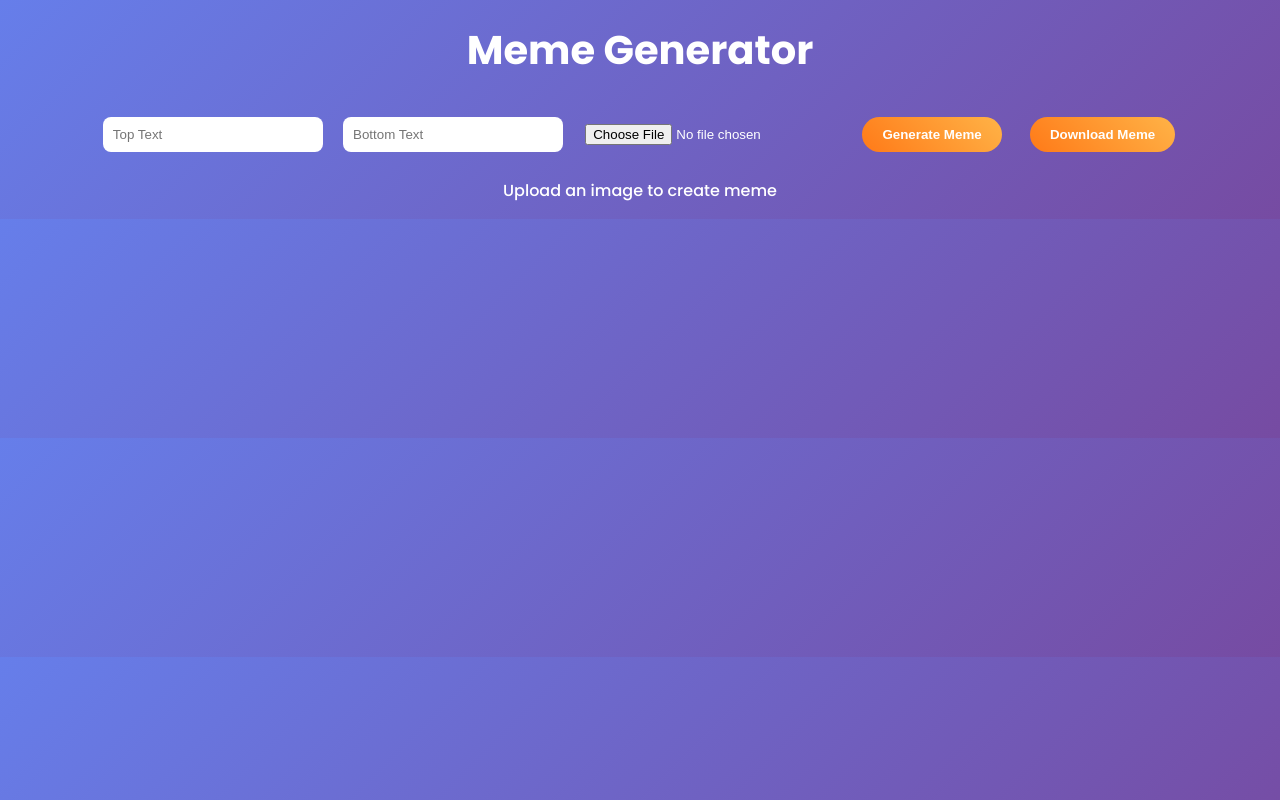
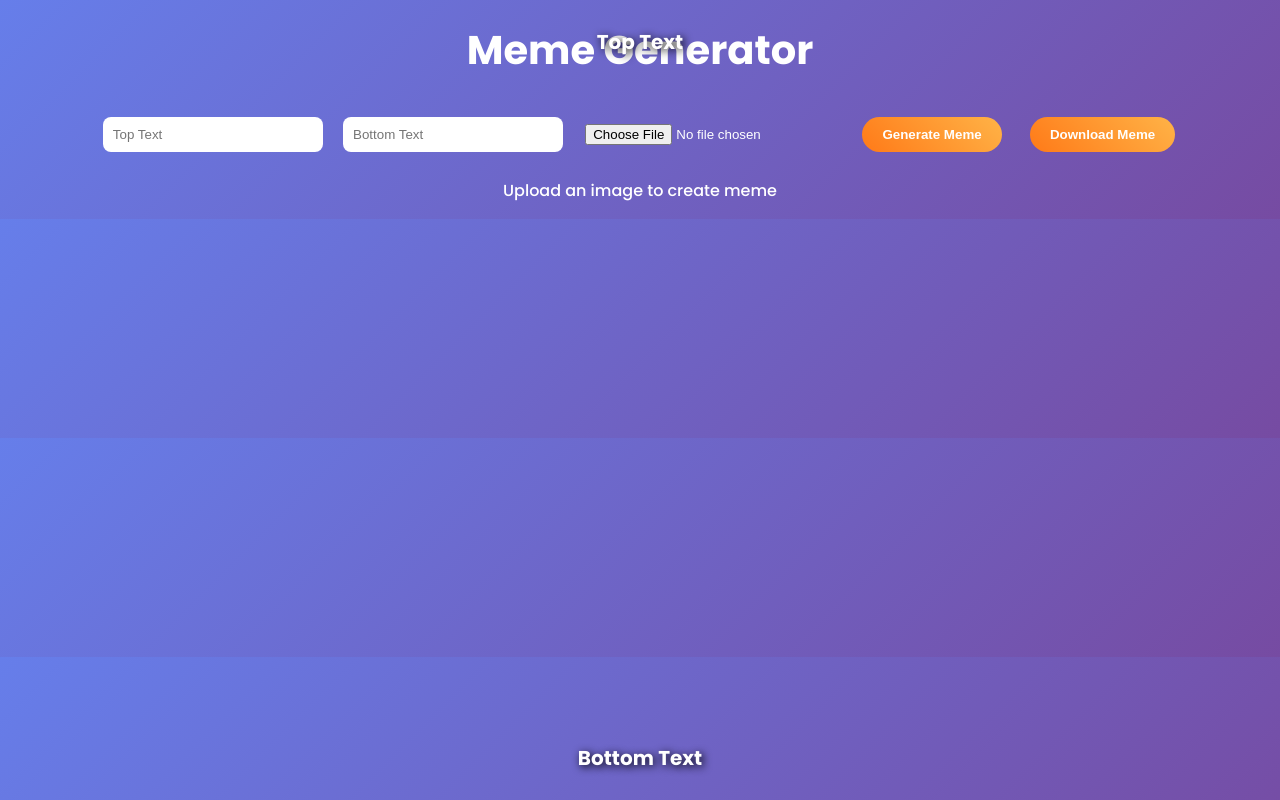
Before and after one commit to Dhayalan04/meme-generator, a plain HTML site: page index.html in a window 1280 px wide. Drawn offline with nearby package versions, Linux system fonts and the light colour scheme.

Commit message:
Add headings for top and bottom text in meme creator

```diff
--- a/index.html
+++ b/index.html
@@ -29,3 +29,5 @@
 
 <button onclick="downloadMeme()">Download Meme</button>
 <p>Upload an image to create meme</p>
+<h2 id="top">Top Text</h2>
+<h2 id="bottom">Bottom Text</h2>
```
